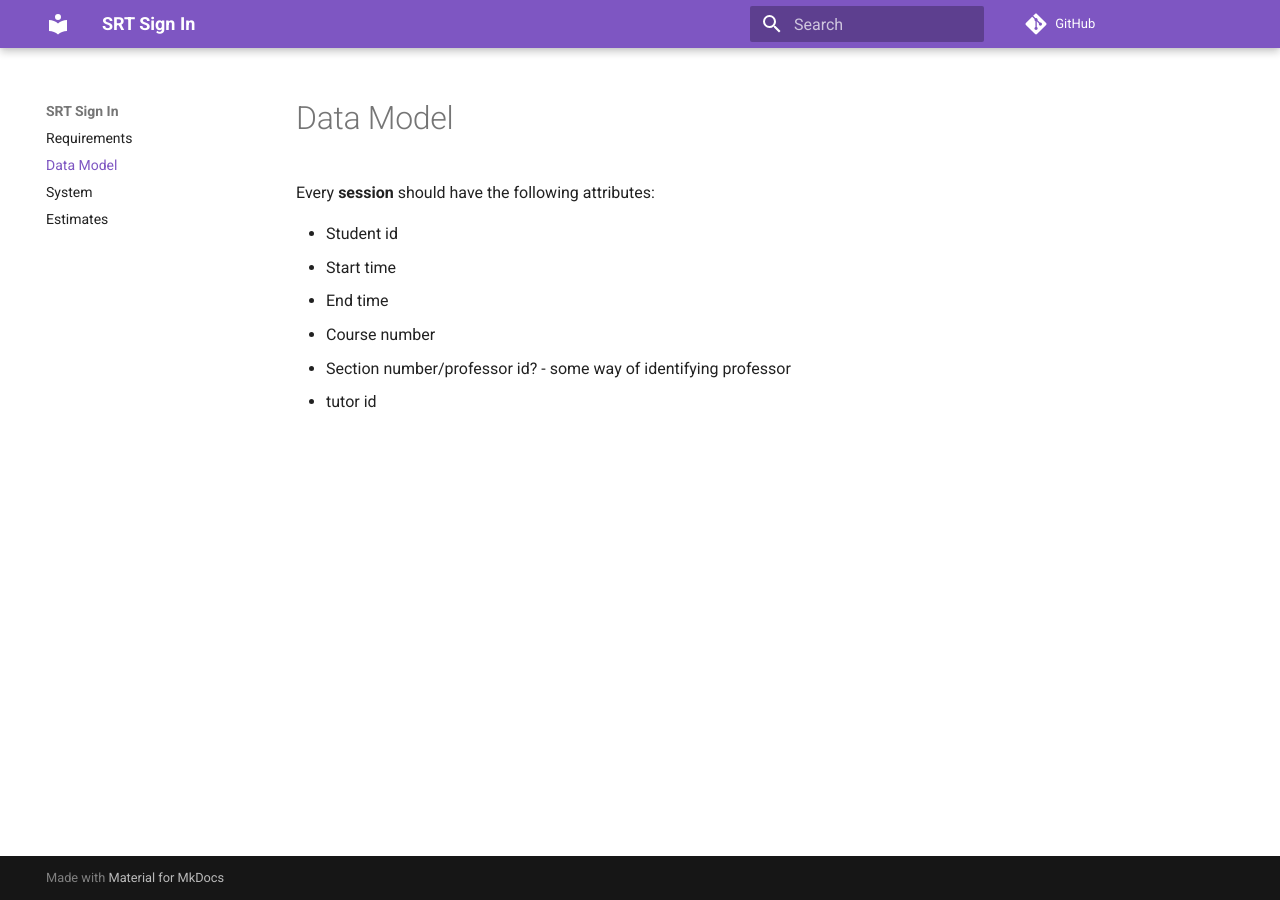
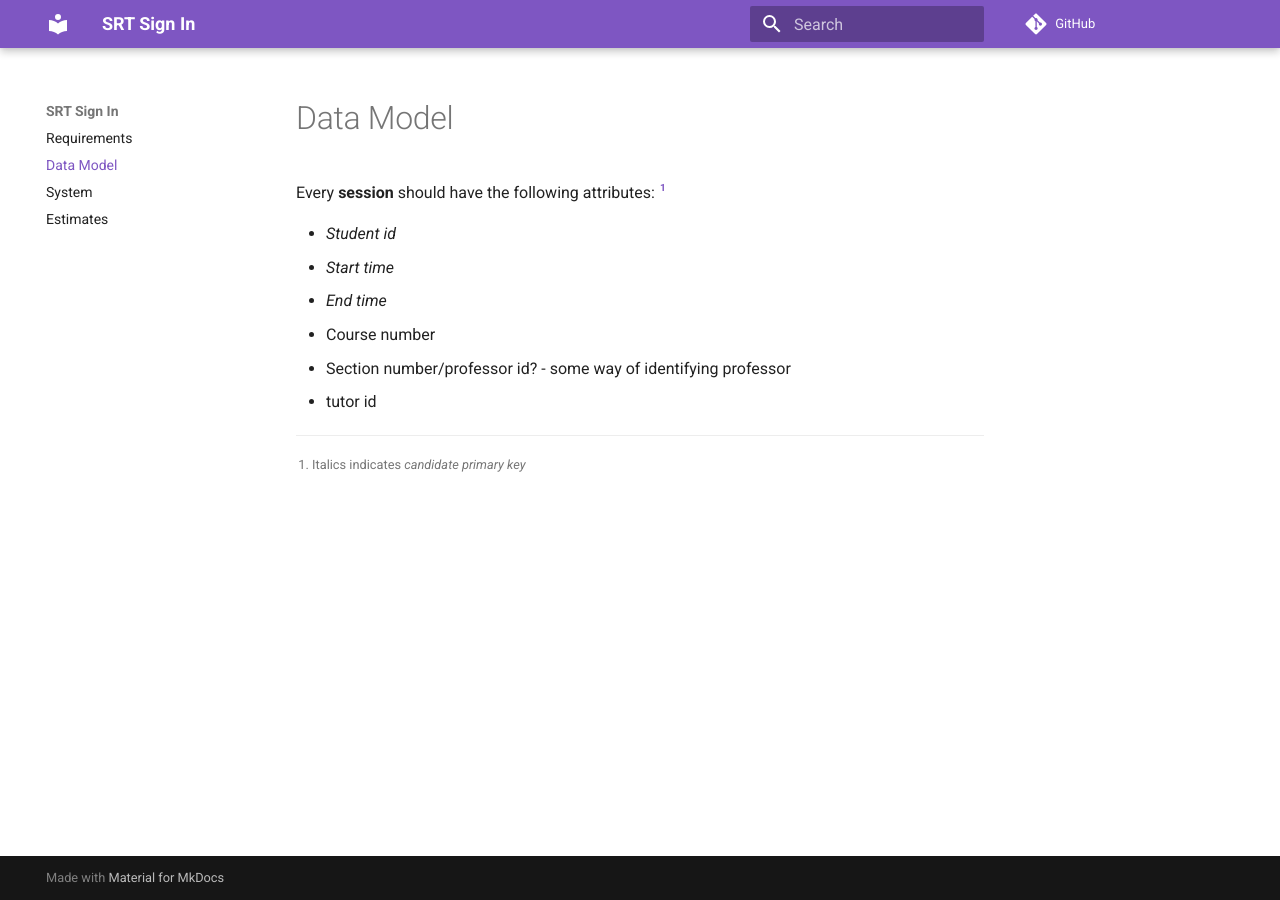
Before and after one commit to srtsignin/docs, an MkDocs documentation site: the page built from docs/data-model.md, in a window 1280 px wide. Built offline with MkDocs 1.6.1 and Material for MkDocs 9.7.7, drawn with Linux system fonts in a browser that asks for light colours.

Commit message:
Primary key

```diff
--- a/docs/data-model.md
+++ b/docs/data-model.md
@@ -1,10 +1,12 @@
 # Data Model
 
-Every **session** should have the following attributes:
+Every **session** should have the following attributes: [^1]
 
-- Student id
-- Start time
-- End time
+- _Student id_
+- _Start time_
+- _End time_
 - Course number
 - Section number/professor id? - some way of identifying professor
 - tutor id
+
+[^1]: Italics indicates _candidate primary key_
```
